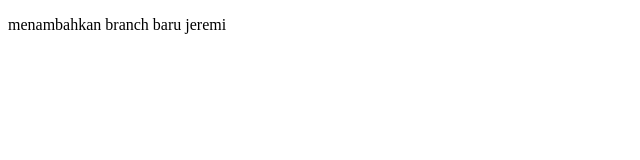
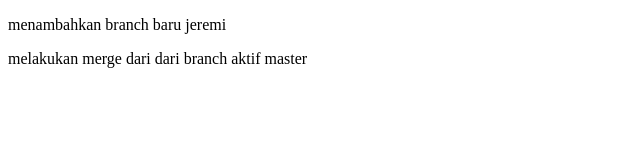
Before and after one commit to jeremiarf123/tugas-eduwork-git, a plain HTML site: page index.html in a window 1280 px wide. Shown: the whole page, without its empty margins (0-640 px from the left). Drawn offline with Linux system fonts and the light colour scheme.

Commit message:
git branch melakukan merge dari branch yang aktif yaitu master

```diff
--- a/index.html
+++ b/index.html
@@ -7,5 +7,6 @@
 </head>
 <body>
     <p>menambahkan branch baru jeremi</p>
+    <p>melakukan merge dari dari branch aktif master</p>
 </body>
 </html>
```
